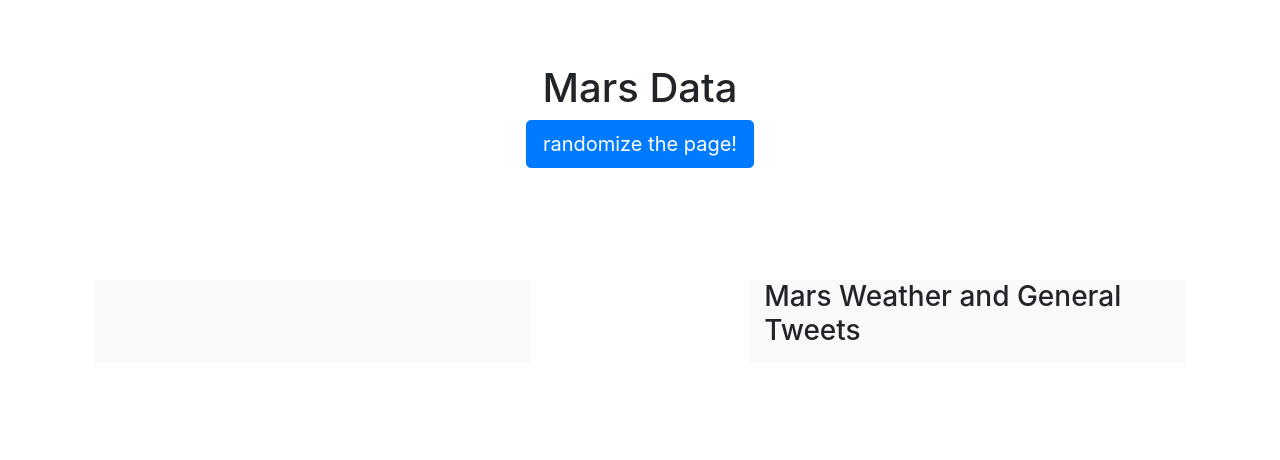
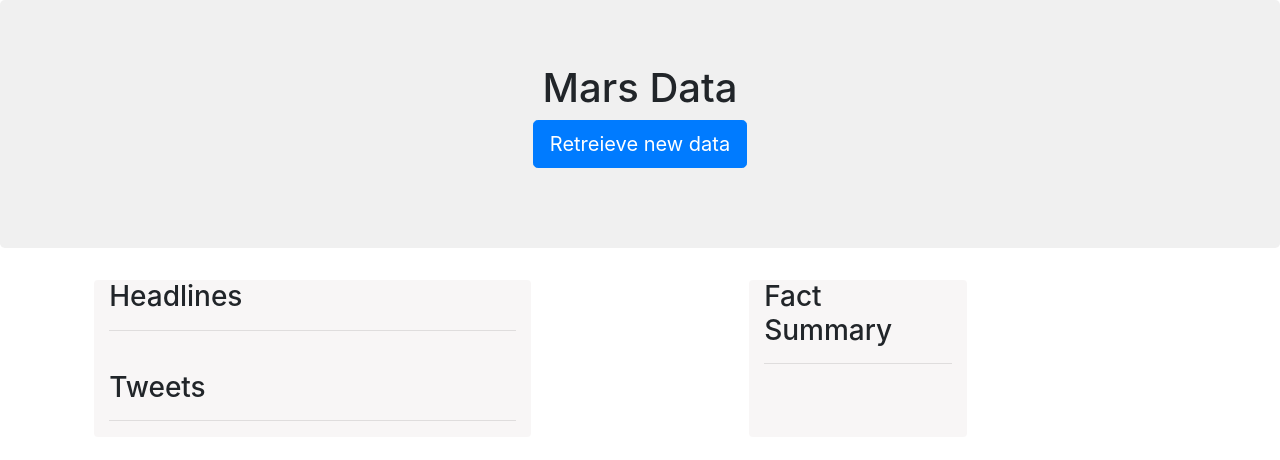
Before and after one commit to ralfsantacruz/Mars_Facts, a Flask app: template templates/index.html in a window 1280 px wide. Shown: the top 460 px of the page. Run offline with Flask 2, Linux system fonts and the light colour scheme; the template is opened without the code that fills it, so the values that code supplies are empty; some libraries are stand-ins or nearby versions.

Commit message:
fixed bugs and finalized webpage

```diff
--- a/mars_scraping.py
+++ b/mars_scraping.py
@@ -1,9 +1,3 @@
-
-# coding: utf-8
-
-# In[1]:
-
-
 from bs4 import BeautifulSoup as bs
 from splinter import Browser
 from pprint import pprint
@@ -13,21 +7,16 @@ import re
 import pandas as pd
 
 
-# In[2]:
-
-
 executable_path = {'executable_path': 'chromedriver.exe'}
 browser = Browser('chrome', **executable_path, headless=False)
-
-
-# In[3]:
-
 
 def get_soup(url):
     """
     This function uses splinter and beautiful soup to serve you up a BeautifulSoup object to scrape from.
         Just hit it with your url of interest and you're all set.
+
     """
+
     browser.visit(url)
     html = browser.html
     soup = bs(html, 'html.parser')
@@ -50,8 +39,12 @@ def text(x):
 def random_element(x):
     """
     Takes in a list and returns a random element from the list.
+    If there's only one element, return first element.
     """
-    return x[r.randint(0,len(x)-1)]
+    if len(x) > 1:
+        return x[r.randint(0,len(x)-1)]
+    else:
+        return x[0]
 
 
 # In[6]:
@@ -116,7 +109,7 @@ def mars_html_table():
     mars_facts.columns=['Mars Profile','']
     mars_facts = mars_facts.set_index('Mars Profile')
     # Export the table to HTML
-    mars_table = mars_facts.to_html()
+    mars_table = mars_facts.to_html(escape=False)
     return mars_table
 
 
--- a/templates/index.html
+++ b/templates/index.html
@@ -14,31 +14,49 @@
     .backgroundimg {
         background-image: url("{{mars_facts['featured_image']}}");
     }
+    .jumbotron {
+    background: rgba(204, 204, 204, 0.3);
+}
 </style>
 
 <body class="backgroundimg">
 
-    <div class="jumbotron text-center bg-transparent">
+    <div class="jumbotron" style="text-align: center">
             <h1>Mars Data</h1>
-            <p><a class="btn btn-primary btn-lg" href="/scrape" role="button">randomize the page!</a></p>
+            <p><a class="btn btn-primary btn-lg" href="/scrape" role="button">Retreieve new data</a></p>
             </div>
 
-    <div class = "row">
-        <div class="col-md-4  offset-md-1 bg-light" style="width:90%">
-            <p>{{mars_facts['headlines']['title']}}</p>
+    <div class = "row" >
+        <div class="col-md-4  offset-md-1 rounded"  style="background: rgba(243, 241, 241, 0.6);">
+            <h3>Headlines</h3>
+            <hr>
+            <h5>{{mars_facts['headlines']['title']}}</h5>
             <p>{{mars_facts['headlines']['description']}}</p>
+            <br>
+            <h3>Tweets</h3>
+            <hr>
+            <p>{{mars_facts['tweets']}}</p></div>
+        <div class="col-md-2"></div>
+        <div class="col-md-2 rounded" style="background: rgba(243, 241, 241, 0.6)">
+            <h3>Fact Summary</h3>
+            <hr>
+            <p>{{mars_facts['fact_table'] |safe}}</p>
         </div>
-        <div class="col-md-2"></div>
+        </div>
 
-        <div class="col-md-4 bg-light" style="width:90%">
-            <h3>Mars Weather and General Tweets</h3>
-            <p>{{mars_facts['tweets']}}</p>
+    <div class="row" style="margin:50px">
+            {% for entry in mars_facts['hemispheres'] %}
+            <div class="col-md-3">
+            <div class="card mx-auto" style="width: 18rem;">
+            <img class="card-img-top" src="{{entry['img_url']}}" alt="Card image cap">
+            <div class="card-body">
+                <p class="card-text">{{entry['title']}}</p>
+
+            </div>
+            </div>
         </div>
+        {% endfor %}
     </div>
-
-
-    <table>{{mars_facts['mars_table']}}
-
 
     <!-- Scripts used for functionality -->
     <script src="https://code.jquery.com/jquery-3.2.1.slim.min.js" integrity="sha384-KJ3o2DKtIkvYIK3UENzmM7KCkRr/rE9/Qpg6aAZGJwFDMVNA/GpGFF93hXpG5KkN" crossorigin="anonymous"></script>
```
Also changed, not shown: 2 other files.
